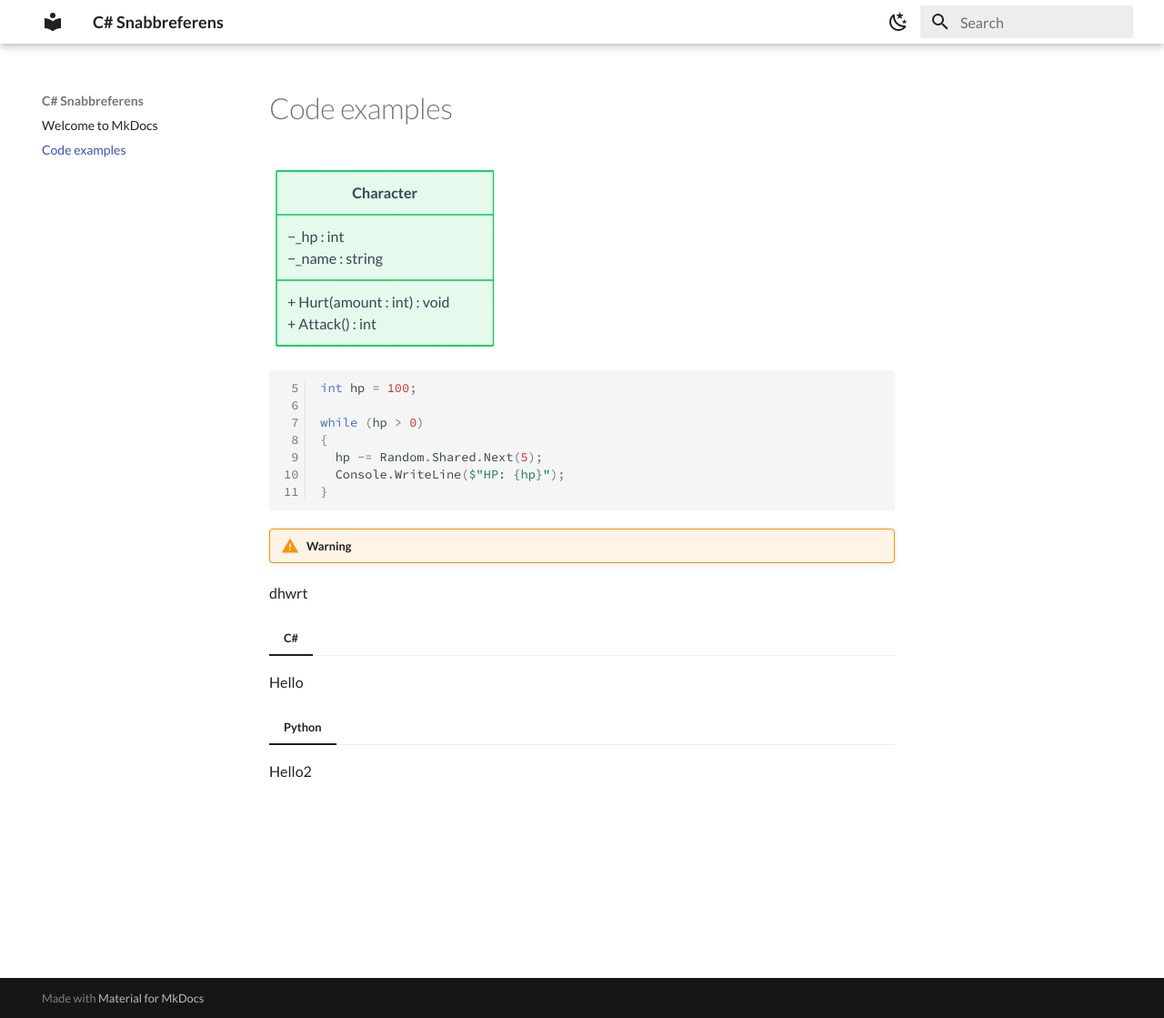
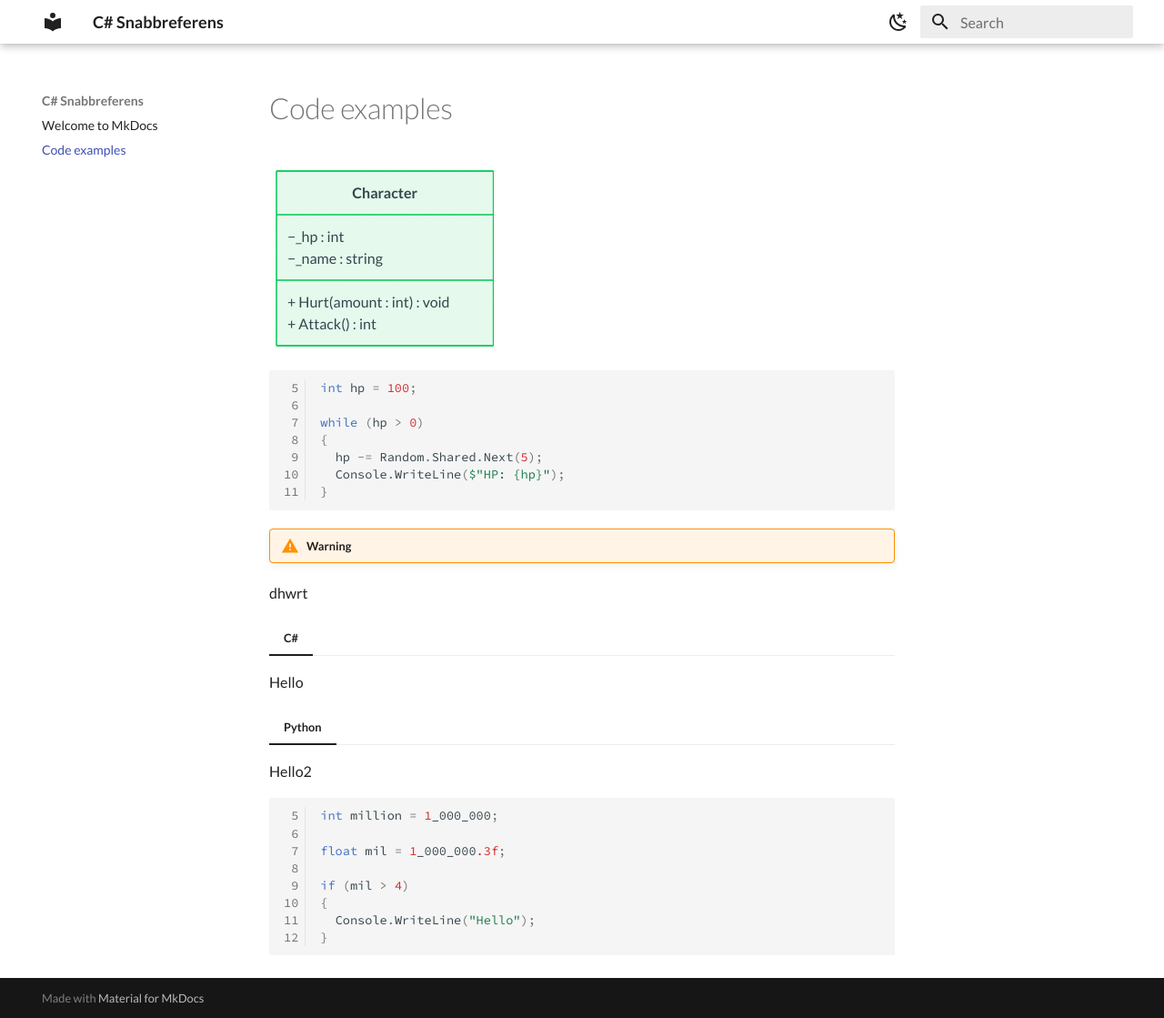
Before and after one commit to krank/MkdocsTest, an MkDocs documentation site: the page built from docs/code-examples.md, in a window 1280 px wide and 1119 px high. Shown: the whole window at 91% size. Built offline with MkDocs 1.6.1 and Material for MkDocs 9.7.7, drawn with Linux system fonts in a browser that asks for light colours.

Commit message:
Update `docs/code-examples.md`

````diff
--- a/docs/code-examples.md
+++ b/docs/code-examples.md
@@ -30,3 +30,14 @@ dhwrt
 Hello
 === "Python"
 Hello2
+
+```cs linenums="5"
+int million = 1_000_000;
+
+float mil = 1_000_000.3f;
+
+if (mil > 4)
+{
+  Console.WriteLine("Hello");
+}
+```
````
